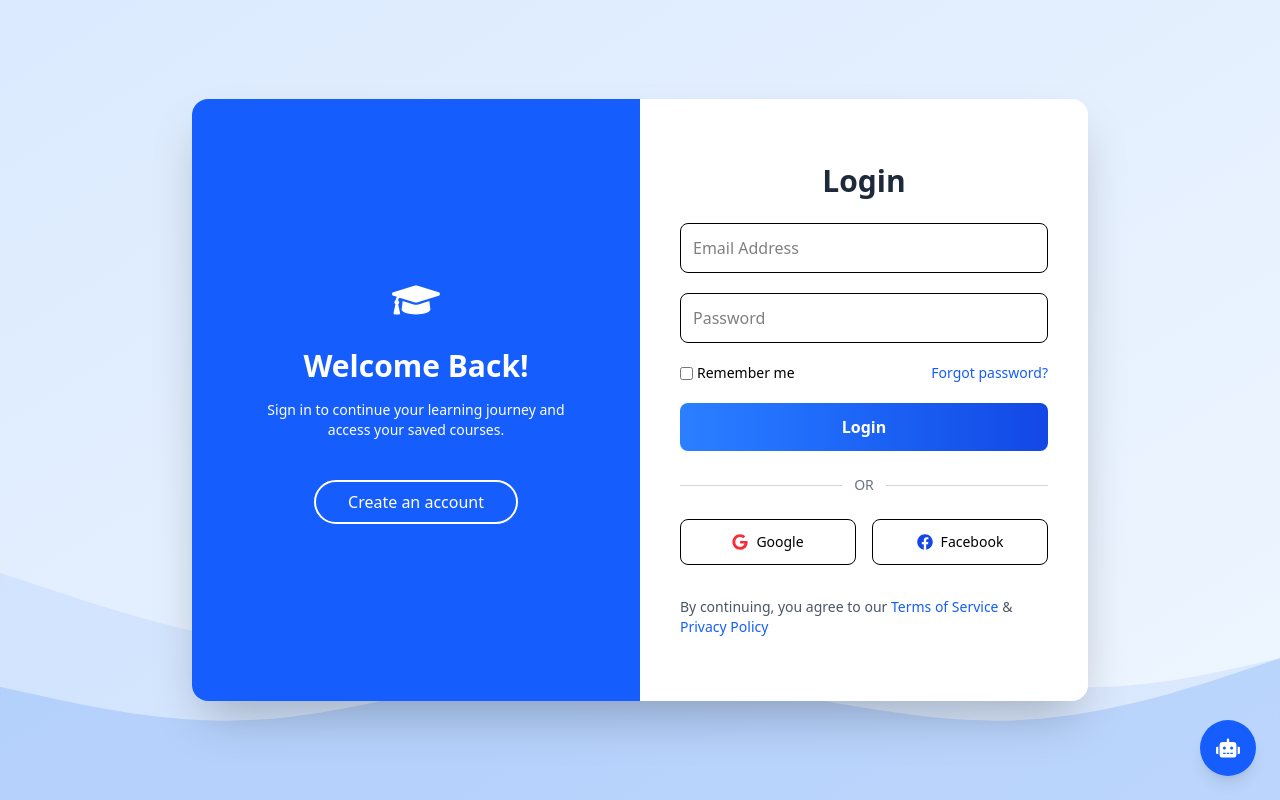
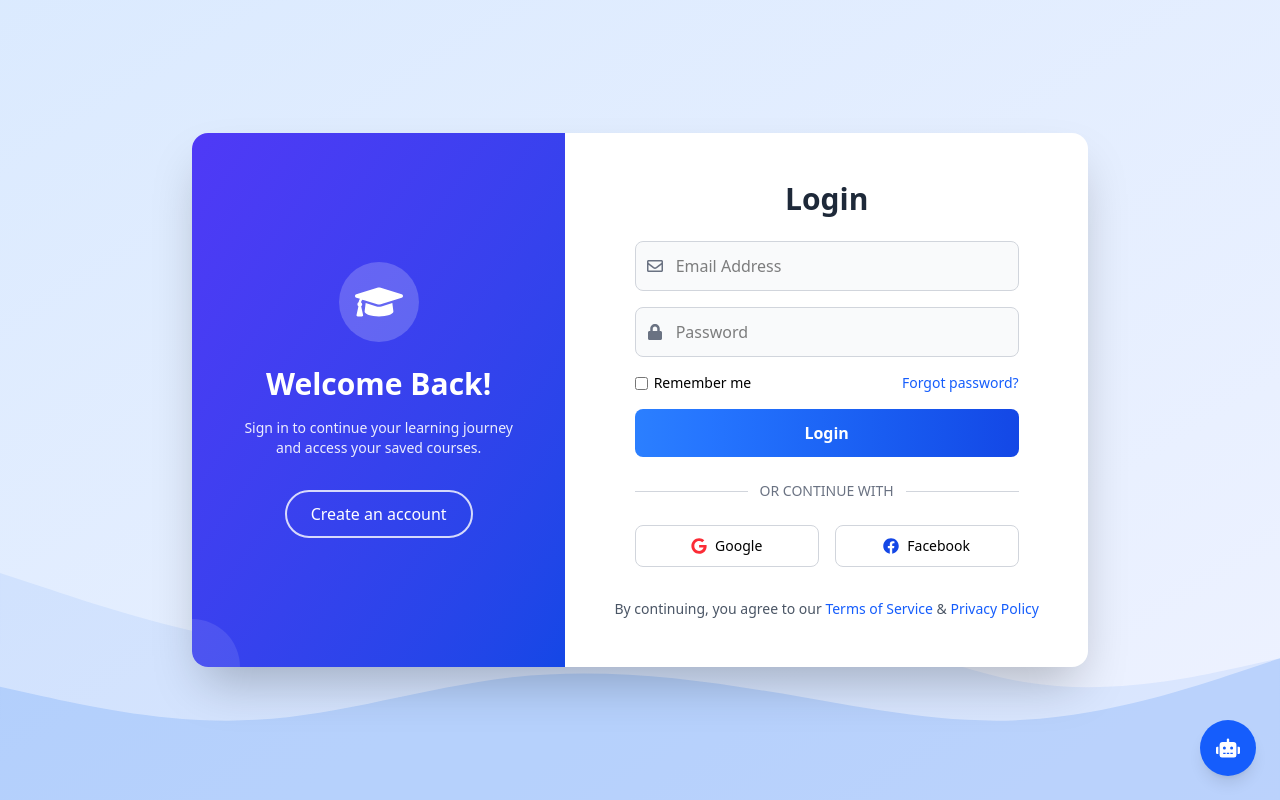
Before and after one commit to Pranay-Dommati/thestudent, a React (Vite) app in the folder frontend/: page /auth in a window 1280 px wide. Built offline with nearby package versions, Linux system fonts and the light colour scheme.

Commit message:
fixing /auth

```diff
--- a/frontend/src/components/Auth/AuthForm.jsx
+++ b/frontend/src/components/Auth/AuthForm.jsx
@@ -1,104 +1,197 @@
 import { useState } from "react";
-import { FaGoogle, FaFacebook, FaGraduationCap } from "react-icons/fa";
+import { FaGoogle, FaFacebook, FaGraduationCap, FaRegUser, FaRegEnvelope, FaLock } from "react-icons/fa";
 import { Link } from "react-router-dom";
 
 export default function AuthForm() {
   const [isSignUp, setIsSignUp] = useState(false);
+  const [formData, setFormData] = useState({
+    name: '',
+    email: '',
+    password: '',
+  });
+  const [formErrors, setFormErrors] = useState({});
 
   const toggleForm = () => {
     setIsSignUp(!isSignUp);
+    setFormErrors({});
+  };
+
+  const handleChange = (e) => {
+    const { name, value } = e.target;
+    setFormData({
+      ...formData,
+      [name]: value,
+    });
+  };
+
+  const handleSubmit = (e) => {
+    e.preventDefault();
+    // Simple validation
+    const errors = {};
+    if (isSignUp && !formData.name) errors.name = "Name is required";
+    if (!formData.email) errors.email = "Email is required";
+    if (!formData.password) errors.password = "Password is required";
+
+    setFormErrors(errors);
+
+    if (Object.keys(errors).length === 0) {
+      // Submit form data
+      console.log("Form submitted:", formData);
+      // Redirect or show success message
+    }
   };
 
   return (
-    <div className="flex items-center justify-center min-h-screen bg-blue-50 px-4">
-      <div className="absolute inset-0">
-        <div className="absolute inset-0 bg-gradient-to-br from-blue-100 to-blue-50">
+    <div className="flex items-center justify-center min-h-screen bg-gradient-to-br from-indigo-50 to-blue-100 px-4 py-8">
+      {/* Background elements */}
+      <div className="absolute inset-0 overflow-hidden">
+        <div className="absolute inset-0 bg-gradient-to-br from-blue-100 to-indigo-50">
           <svg xmlns="http://www.w3.org/2000/svg" viewBox="0 0 1440 320" className="absolute bottom-0 w-full">
             <path fill="#3b82f6" fillOpacity="0.1" d="M0,64L48,80C96,96,192,128,288,144C384,160,480,160,576,144C672,128,768,96,864,106.7C960,117,1056,171,1152,186.7C1248,203,1344,181,1392,170.7L1440,160L1440,320L1392,320C1344,320,1248,320,1152,320C1056,320,960,320,864,320C768,320,672,320,576,320C480,320,384,320,288,320C192,320,96,320,48,320L0,320Z"></path>
             <path fill="#3b82f6" fillOpacity="0.2" d="M0,192L48,202.7C96,213,192,235,288,229.3C384,224,480,192,576,181.3C672,171,768,181,864,197.3C960,213,1056,235,1152,229.3C1248,224,1344,192,1392,176L1440,160L1440,320L1392,320C1344,320,1248,320,1152,320C1056,320,960,320,864,320C768,320,672,320,576,320C480,320,384,320,288,320C192,320,96,320,48,320L0,320Z"></path>
           </svg>
         </div>
       </div>
+
+      {/* Main card */}
       <div className="relative w-full max-w-4xl bg-white shadow-2xl rounded-2xl overflow-hidden flex flex-col md:flex-row">
-        {/* Welcome Section - Left Side */}
+        {/* Left side panel - welcome section */}
         <div
-          className={`flex flex-col items-center justify-center p-10 text-white w-full md:w-1/2 transition-all duration-500 ${isSignUp ? 'bg-blue-600' : 'bg-blue-600'}`}
+          className={`flex flex-col items-center justify-center p-6 sm:p-10 text-white w-full md:w-5/12 transition-all duration-500 bg-gradient-to-br ${
+            isSignUp ? 'from-blue-600 to-indigo-700' : 'from-indigo-600 to-blue-700'
+          }`}
         >
-          <FaGraduationCap className="text-5xl mb-6" />
-          <h2 className="text-3xl font-bold mb-4 text-center">
+          <div className="mb-6 p-4 bg-white/20 rounded-full">
+            <FaGraduationCap className="text-4xl sm:text-5xl" />
+          </div>
+
+          <h2 className="text-2xl sm:text-3xl font-bold mb-3 md:mb-4 text-center">
             {isSignUp ? 'Welcome to Students Hub!' : 'Welcome Back!'}
           </h2>
-          <p className="text-sm text-center mb-6 max-w-xs">
+
+          <p className="text-sm text-center mb-6 max-w-xs text-white/90">
             {isSignUp
               ? 'Join our community to access free courses, learning paths, and educational resources.'
               : 'Sign in to continue your learning journey and access your saved courses.'}
           </p>
+
           <button
             onClick={toggleForm}
-            className="mt-4 px-8 py-2 border-2 border-white text-white rounded-full hover:bg-white hover:text-blue-600 transition-colors"
+            className="mt-2 px-6 py-2.5 border-2 border-white/80 text-white rounded-full hover:bg-white hover:text-blue-600 transition-all duration-300 transform hover:scale-105 focus:outline-none focus:ring-2 focus:ring-white focus:ring-opacity-50"
+            aria-label={isSignUp ? 'Switch to login' : 'Switch to sign up'}
           >
             {isSignUp ? 'Already have an account' : 'Create an account'}
           </button>
+
+          {/* Decorative elements */}
+          <div className="absolute bottom-0 left-0 w-24 h-24 bg-white/10 rounded-full -ml-12 -mb-12"></div>
+          <div className="absolute top-0 right-0 w-32 h-32 bg-white/10 rounded-full -mr-16 -mt-16"></div>
         </div>
 
-        {/* Form Side - Right Side */}
-        <div className="flex w-full md:w-1/2 flex-col items-center justify-center px-10 py-16">
-          {isSignUp ? (
-            <>
-              <h2 className="text-3xl font-bold mb-6 text-gray-800">Sign Up</h2>
-              <form className="w-full max-w-sm space-y-5">
-                <input className="w-full p-3 border rounded-lg" type="text" placeholder="Full Name" />
-                <input className="w-full p-3 border rounded-lg" type="email" placeholder="Email Address" />
-                <input className="w-full p-3 border rounded-lg" type="password" placeholder="Create Password" />
-                <button className="w-full bg-gradient-to-r from-blue-500 to-blue-700 text-white py-3 rounded-lg font-semibold hover:opacity-90 transition">
-                  Create Account
-                </button>
-              </form>
-            </>
-          ) : (
-            <>
-              <h2 className="text-3xl font-bold mb-6 text-gray-800">Login</h2>
-              <form className="w-full max-w-sm space-y-5">
-                <input className="w-full p-3 border rounded-lg" type="email" placeholder="Email Address" />
-                <input className="w-full p-3 border rounded-lg" type="password" placeholder="Password" />
-                <div className="flex justify-between items-center text-sm">
-                  <label className="flex items-center">
-                    <input type="checkbox" className="mr-1" />
-                    <span>Remember me</span>
-                  </label>
-                  <a href="#" className="text-blue-600 hover:underline">Forgot password?</a>
+        {/* Right side panel - form section */}
+        <div className="flex w-full md:w-7/12 flex-col items-center justify-center px-6 sm:px-10 py-8 sm:py-12">
+          <h2 className="text-2xl sm:text-3xl font-bold mb-6 text-gray-800">
+            {isSignUp ? 'Create Account' : 'Login'}
+          </h2>
+
+          <form className="w-full max-w-sm space-y-4" onSubmit={handleSubmit}>
+            {isSignUp && (
+              <div className="relative">
+                <div className="absolute inset-y-0 left-0 flex items-center pl-3 pointer-events-none text-gray-500">
+                  <FaRegUser />
                 </div>
-                <button className="w-full bg-gradient-to-r from-blue-500 to-blue-700 text-white py-3 rounded-lg font-semibold hover:opacity-90 transition">
-                  Login
-                </button>
-              </form>
-            </>
-          )}
+                <input
+                  className={`w-full p-3 pl-10 border rounded-lg bg-gray-50 focus:ring-2 focus:outline-none transition-all ${
+                    formErrors.name ? 'border-red-500 focus:ring-red-200' : 'border-gray-300 focus:ring-blue-100 focus:border-blue-500'
+                  }`}
+                  type="text"
+                  name="name"
+                  placeholder="Full Name"
+                  value={formData.name}
+                  onChange={handleChange}
+                />
+                {formErrors.name && <p className="text-red-500 text-xs mt-1">{formErrors.name}</p>}
+              </div>
+            )}
+
+            <div className="relative">
+              <div className="absolute inset-y-0 left-0 flex items-center pl-3 pointer-events-none text-gray-500">
+                <FaRegEnvelope />
+              </div>
+              <input
+                className={`w-full p-3 pl-10 border rounded-lg bg-gray-50 focus:ring-2 focus:outline-none transition-all ${
+                  formErrors.email ? 'border-red-500 focus:ring-red-200' : 'border-gray-300 focus:ring-blue-100 focus:border-blue-500'
+                }`}
+                type="email"
+                name="email"
+                placeholder="Email Address"
+                value={formData.email}
+                onChange={handleChange}
+              />
+              {formErrors.email && <p className="text-red-500 text-xs mt-1">{formErrors.email}</p>}
+            </div>
+
+            <div className="relative">
+              <div className="absolute inset-y-0 left-0 flex items-center pl-3 pointer-events-none text-gray-500">
+                <FaLock />
+              </div>
+              <input
+                className={`w-full p-3 pl-10 border rounded-lg bg-gray-50 focus:ring-2 focus:outline-none transition-all ${
+                  formErrors.password ? 'border-red-500 focus:ring-red-200' : 'border-gray-300 focus:ring-blue-100 focus:border-blue-500'
+                }`}
+                type="password"
+                name="password"
+                placeholder="Password"
+                value={formData.password}
+                onChange={handleChange}
+              />
+              {formErrors.password && <p className="text-red-500 text-xs mt-1">{formErrors.password}</p>}
+            </div>
+
+            {!isSignUp && (
+              <div className="flex justify-between items-center text-sm">
+                <label className="flex items-center cursor-pointer">
+                  <input type="checkbox" className="rounded text-blue-600 focus:ring-blue-500 mr-1.5" />
+                  <span>Remember me</span>
+                </label>
+                <a href="#" className="text-blue-600 hover:text-blue-800 hover:underline">Forgot password?</a>
+              </div>
+            )}
+
+            <button
+              type="submit"
+              className="w-full bg-gradient-to-r from-blue-500 to-blue-700 text-white py-3 rounded-lg font-semibold
+                hover:shadow-lg hover:from-blue-600 hover:to-blue-800
+                active:translate-y-0.5 transform transition-all duration-150"
+            >
+              {isSignUp ? 'Create Account' : 'Login'}
+            </button>
+          </form>
 
           <div className="w-full max-w-sm">
             <div className="flex items-center my-6">
               <div className="flex-1 border-t border-gray-300"></div>
-              <span className="px-3 text-gray-500 text-sm">OR</span>
+              <span className="px-3 text-gray-500 text-sm">OR CONTINUE WITH</span>
               <div className="flex-1 border-t border-gray-300"></div>
             </div>
 
             <div className="flex justify-center space-x-4">
-              <button className="flex-1 p-3 border rounded-lg hover:bg-gray-50 transition flex items-center justify-center">
+              <button className="flex-1 p-2.5 border border-gray-300 rounded-lg hover:bg-gray-50 hover:shadow-sm transition flex items-center justify-center">
                 <FaGoogle className="text-red-500 mr-2" />
-                <span className="text-sm">Google</span>
+                <span className="text-sm font-medium">Google</span>
               </button>
-              <button className="flex-1 p-3 border rounded-lg hover:bg-gray-50 transition flex items-center justify-center">
+              <button className="flex-1 p-2.5 border border-gray-300 rounded-lg hover:bg-gray-50 hover:shadow-sm transition flex items-center justify-center">
                 <FaFacebook className="text-blue-700 mr-2" />
-                <span className="text-sm">Facebook</span>
+                <span className="text-sm font-medium">Facebook</span>
               </button>
             </div>
           </div>
 
-          <div className="mt-8 text-sm text-gray-600">
+          <div className="mt-8 text-sm text-gray-600 text-center">
             <span>By continuing, you agree to our </span>
-            <a href="#" className="text-blue-600 hover:underline">Terms of Service</a>
+            <a href="#" className="text-blue-600 hover:text-blue-800 hover:underline">Terms of Service</a>
             <span> & </span>
-            <a href="#" className="text-blue-600 hover:underline">Privacy Policy</a>
+            <a href="#" className="text-blue-600 hover:text-blue-800 hover:underline">Privacy Policy</a>
           </div>
         </div>
       </div>
```
